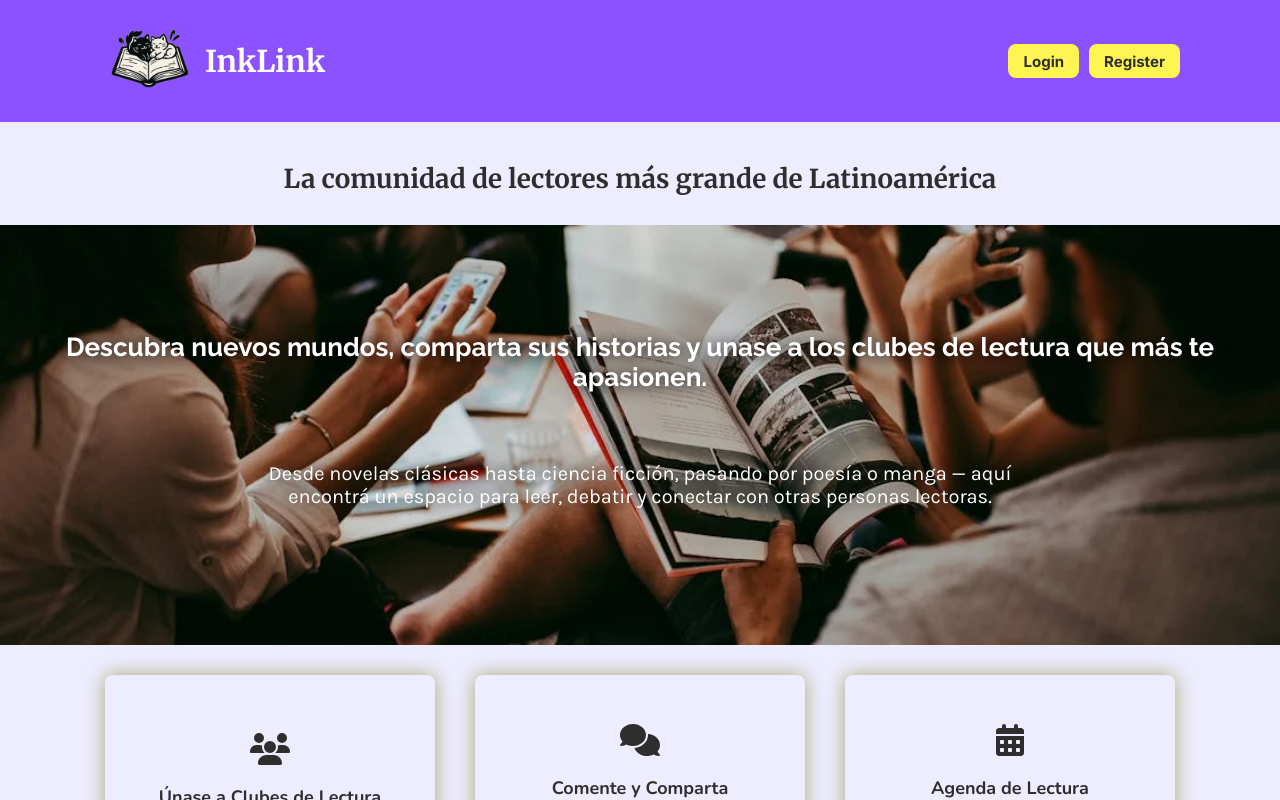
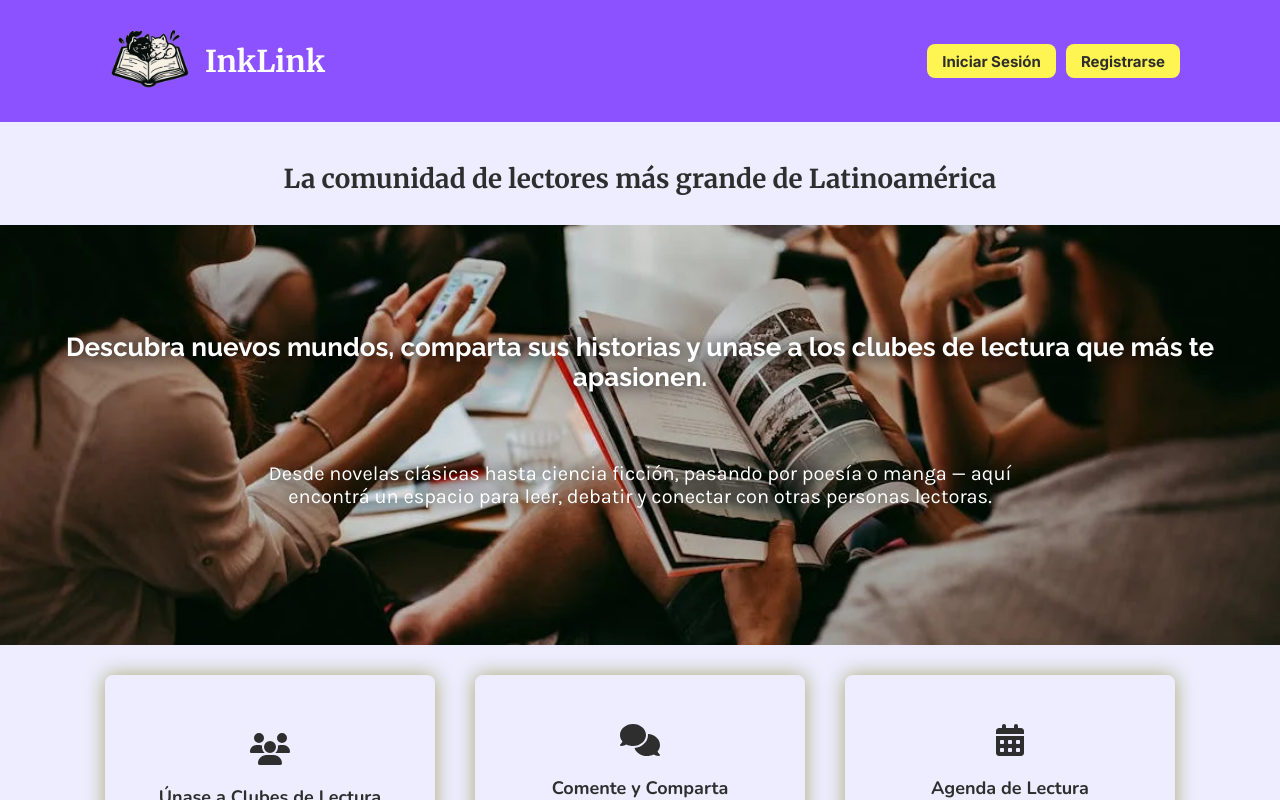
Before and after one commit to GGabi40/TPI-Programacion3, a React (Vite) app in the folder frontend/: page / in a window 1280 px wide. Shown: the top 800 px of the page. Built offline with nearby package versions, Linux system fonts and the light colour scheme.

Commit message:
modify buttons topnav

```diff
--- a/frontend/src/components/nav/TopNav.jsx
+++ b/frontend/src/components/nav/TopNav.jsx
@@ -14,16 +14,15 @@ const TopNav = () => {
     <nav id='topNav'>
       <div className="logo top">
         <a href="/">
-
           <img src={logo} alt="Logo Inklink" className='imgLogo' /> </a>
         <h1>InkLink</h1>
       </div>
 
       <div className="buttons top">
         {location.pathname !== '/login' && (
-          <Link to="/login" className="link-button">Login</Link>)}
+          <Link to="/login" className="link-button">Iniciar Sesión</Link>)}
         {location.pathname !== '/register' && (
-          <Link to="/register" className="link-button">Register</Link>
+          <Link to="/register" className="link-button">Registrarse</Link>
         )}
       </div>
     </nav>
```
